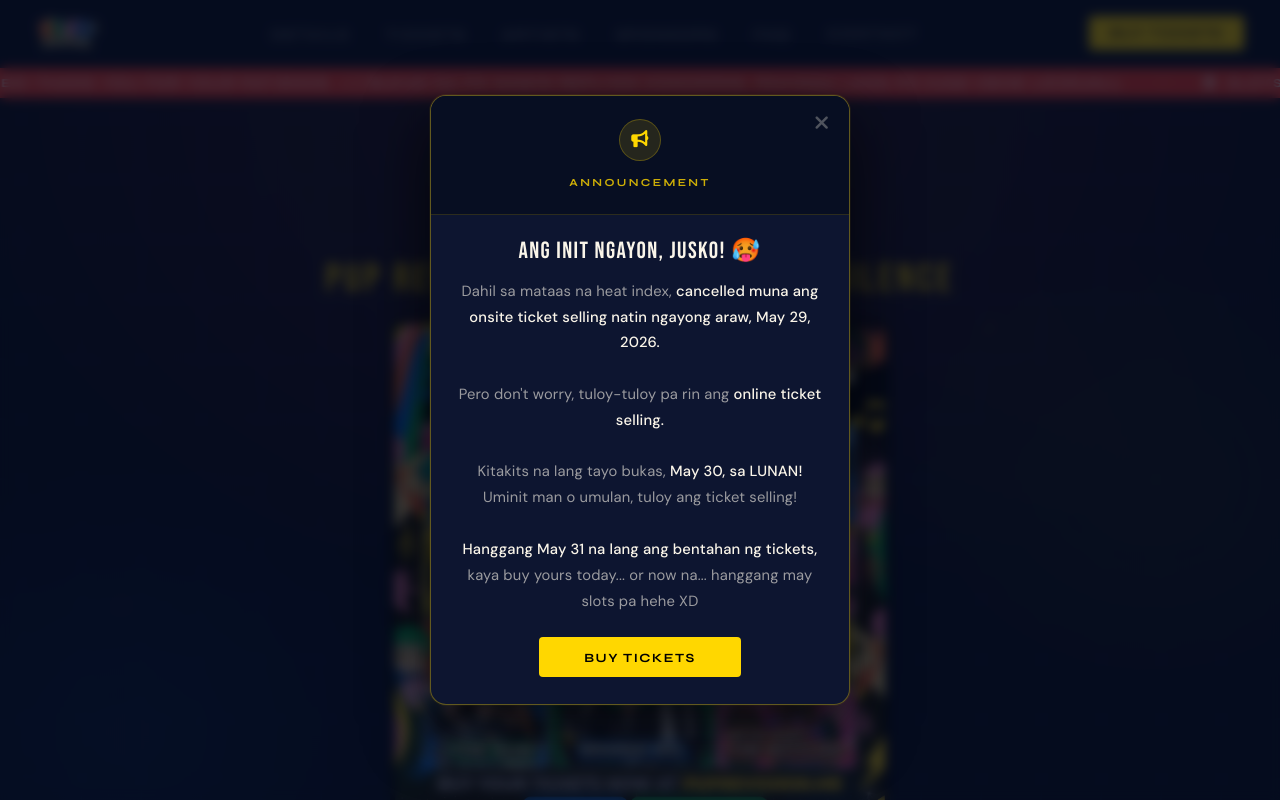
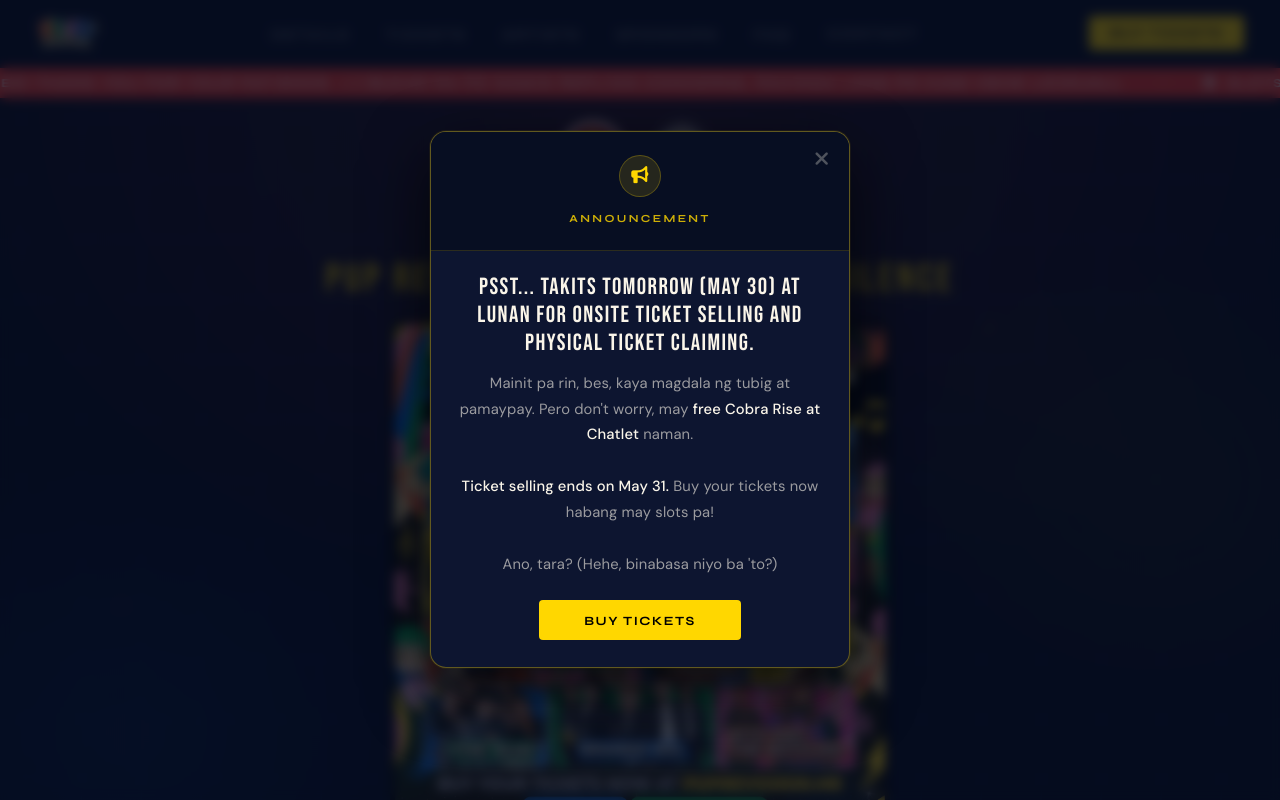
Before and after one commit to johnelsisura/puprevo2026, a React (Vite) app: page / in a window 1280 px wide. Shown: the top 800 px of the page. Built offline with nearby package versions, Linux system fonts and the light colour scheme; no server answers; the database is empty.

Commit message:
Update Landing.jsx

```diff
--- a/src/pages/Landing.jsx
+++ b/src/pages/Landing.jsx
@@ -1779,15 +1779,13 @@ export default function Landing() {
               </div>
               {/* Body */}
               <div className="toast-body">
-                <div className="toast-title">Ang init ngayon, jusko! 🥵</div>
+                <div className="toast-title">Psst... Takits tomorrow (May 30) at LUNAN for onsite ticket selling and physical ticket claiming.</div>
                 <div className="toast-msg">
-                  Dahil sa mataas na heat index, <strong style={{color:'var(--cream)'}}>cancelled muna ang onsite ticket selling natin ngayong araw, May 29, 2026.</strong>
+                  Mainit pa rin, bes, kaya magdala ng tubig at pamaypay. Pero don't worry, may <strong style={{color:'var(--cream)'}}>free Cobra Rise at Chatlet</strong> naman.
                   <br /><br />
-                  Pero don't worry, tuloy-tuloy pa rin ang <strong style={{color:'var(--cream)'}}>online ticket selling.</strong>
+                  <strong style={{color:'var(--cream)'}}>Ticket selling ends on May 31.</strong> Buy your tickets now habang may slots pa!
                   <br /><br />
-                  Kitakits na lang tayo bukas, <strong style={{color:'var(--cream)'}}>May 30, sa LUNAN!</strong> Uminit man o umulan, tuloy ang ticket selling!
-                  <br /><br />
-                  <strong style={{color:'var(--cream)'}}>Hanggang May 31 na lang ang bentahan ng tickets,</strong> kaya buy yours today... or now na... hanggang may slots pa hehe XD
+                  Ano, tara? <em>(Hehe, binabasa niyo ba 'to?)</em>
                 </div>
                 <button className="toast-dismiss" onClick={() => { setToastVisible(false); scrollTo('tickets') }}>
                   Buy Tickets
```
